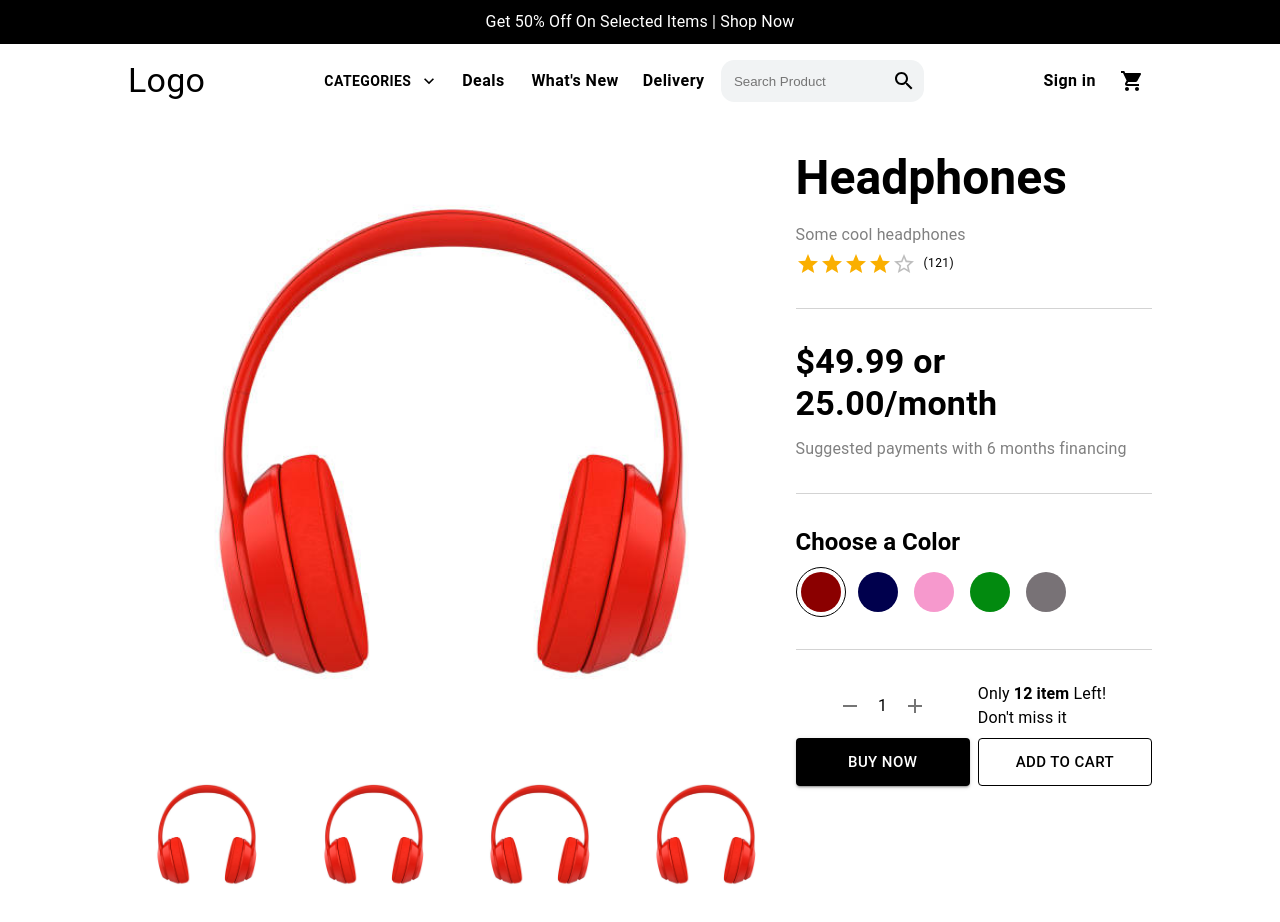
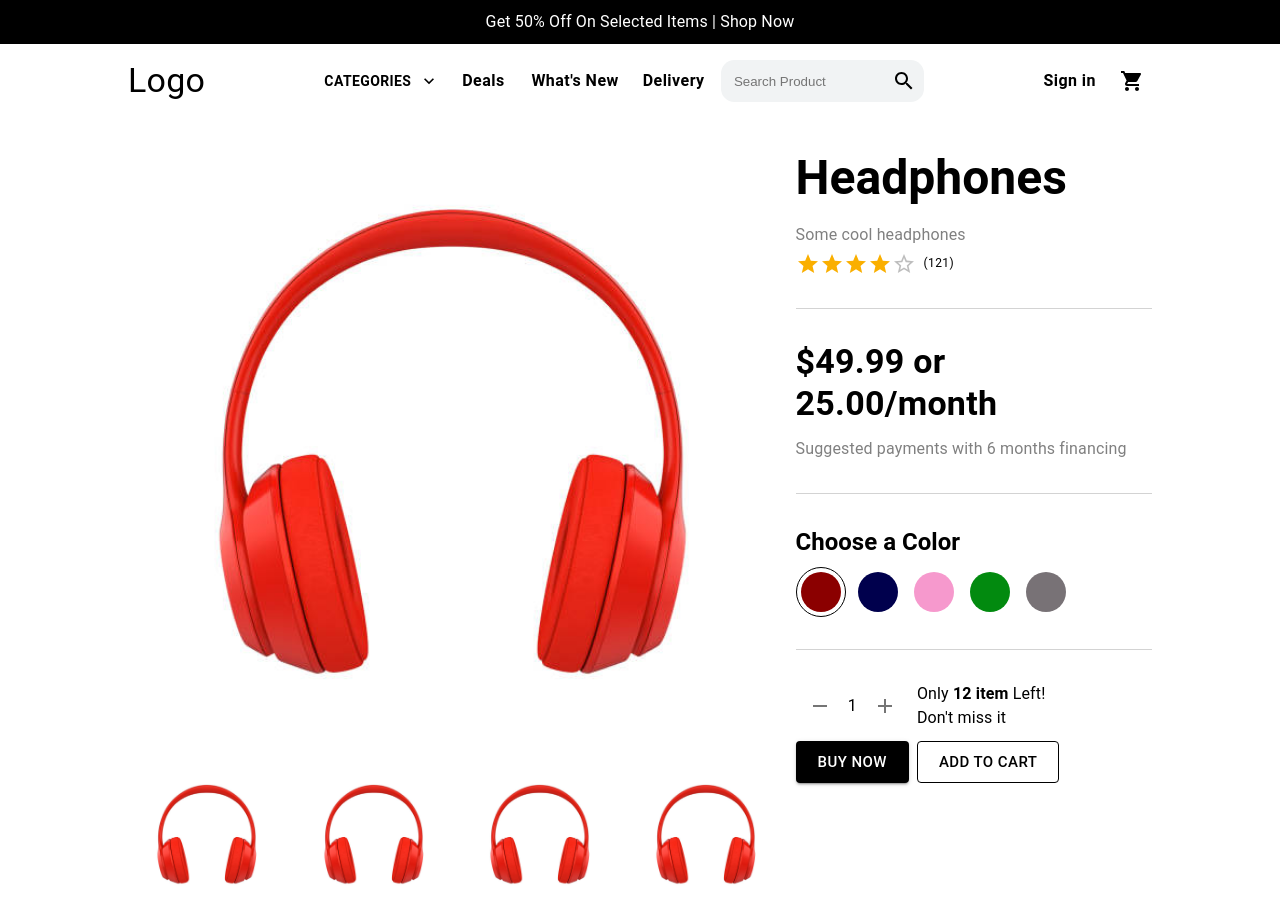
Before and after one commit to EgorUshakovOfficial/ecommerce-project, a React (Create React App) app in the folder client/: page /product-page/1 in a window 1280 px wide. Shown: the top 922 px of the page. Built offline with nearby package versions, Linux system fonts and the light colour scheme.

Commit message:
Fixed button styling

```diff
--- a/client/src/features/shopping/components/Controls.jsx
+++ b/client/src/features/shopping/components/Controls.jsx
@@ -7,7 +7,9 @@ import useControls from '../hooks/useControls';
 const ControlContainer = styled('div')({
     display:"grid",
     gridTemplateRows:"repeat(2, 1fr)",
-    gridTemplateColumns:"repeat(2, 1fr)",
+    gridTemplateColumns:"repeat(2, max-content)",
+    alignItems:"center",
+    alignContent:"center",
     gap:"0.5em",
 });
 
```
